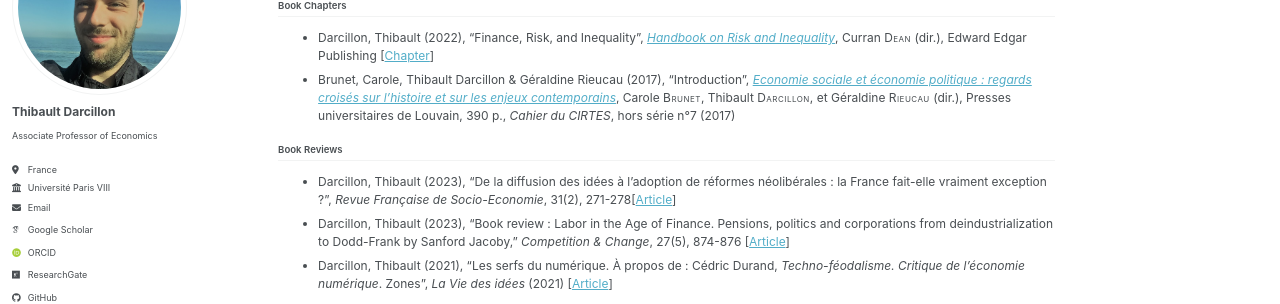
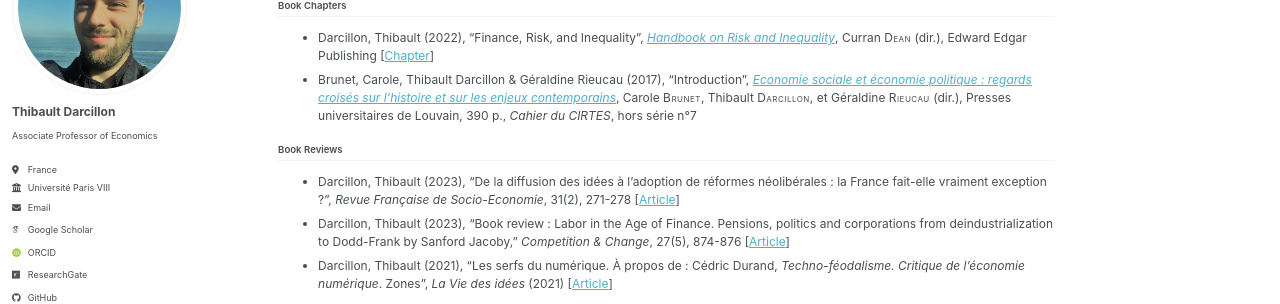
Before and after one commit to thibaultdarcillon/thibaultdarcillon.github.io, a Jekyll site: the page built from _pages/research.md, in a window 1280 px wide and 900 px high, scrolled down 677 px. Shown: the part 152-456 px from the top of the window. Built offline with Jekyll 4.4.1, drawn with Linux system fonts in a browser that asks for light colours; some web fonts are replaced; a script bundle is joined from its source files by our own code; library files that are not in the unit come from our copies.

Commit message:
Update Research Page

```diff
--- a/_pages/research.md
+++ b/_pages/research.md
@@ -26,11 +26,11 @@ author_profile: true
 ## Book Chapters
 
 - Darcillon, Thibault (2022), "Finance, Risk, and Inequality",  [*Handbook on Risk and Inequality*](https://www.e-elgar.com/shop/gbp/handbook-on-risk-and-inequality-9781788972253.html), Curran <span class="smallcaps">Dean</span> (dir.), Edward Edgar Publishing [[Chapter](https://www.dropbox.com/scl/fi/nlf1wwnto62xoaufvx70a/2022_Handbook-on-Risk-and-Inequality-Chapter-2_-Finance-risk-and-inequality.pdf?rlkey=pg1fmbxgo0ru6et838s6i1jdt&st=9cj20gwp&dl=0)]
-- Brunet, Carole, Thibault Darcillon & Géraldine Rieucau (2017), "Introduction", [*Economie sociale et économie politique : regards croisés sur l'histoire et sur les enjeux contemporains*](https://pul.uclouvain.be/book/?gcoi=29303100481340), Carole <span class="smallcaps">Brunet</span>, Thibault <span class="smallcaps">Darcillon</span>, et Géraldine <span class="smallcaps">Rieucau</span> (dir.), Presses universitaires de Louvain, 390 p., *Cahier du CIRTES*, hors série n°7 (2017)
+- Brunet, Carole, Thibault Darcillon & Géraldine Rieucau (2017), "Introduction", [*Economie sociale et économie politique : regards croisés sur l'histoire et sur les enjeux contemporains*](https://pul.uclouvain.be/book/?gcoi=29303100481340), Carole <span class="smallcaps">Brunet</span>, Thibault <span class="smallcaps">Darcillon</span>, et Géraldine <span class="smallcaps">Rieucau</span> (dir.), Presses universitaires de Louvain, 390 p., *Cahier du CIRTES*, hors série n°7
 
 ## Book Reviews
 
-- Darcillon, Thibault (2023), "De la diffusion des idées à l'adoption de réformes néolibérales : la France fait-elle vraiment exception ?", *Revue Française de Socio-Economie*, 31(2), 271-278[[Article](https://shs.cairn.info/revue-francaise-de-socio-economie-2023-2-page-271?lang=fr)]
+- Darcillon, Thibault (2023), "De la diffusion des idées à l'adoption de réformes néolibérales : la France fait-elle vraiment exception ?", *Revue Française de Socio-Economie*, 31(2), 271-278 [[Article](https://shs.cairn.info/revue-francaise-de-socio-economie-2023-2-page-271?lang=fr)]
 - Darcillon, Thibault (2023), "Book review : Labor in the Age of Finance. Pensions, politics and corporations from deindustrialization to Dodd-Frank by Sanford Jacoby," *Competition & Change*, 27(5), 874-876 [[Article](https://journals.sagepub.com/doi/10.1177/10245294221146218)]
 - Darcillon, Thibault (2021), "Les serfs du numérique. À propos de : Cédric Durand, *Techno-féodalisme. Critique de l’économie numérique*. Zones", *La Vie des idées* (2021) [[Article](https://laviedesidees.fr/Durand-Techno-feodalisme)]
 
```
